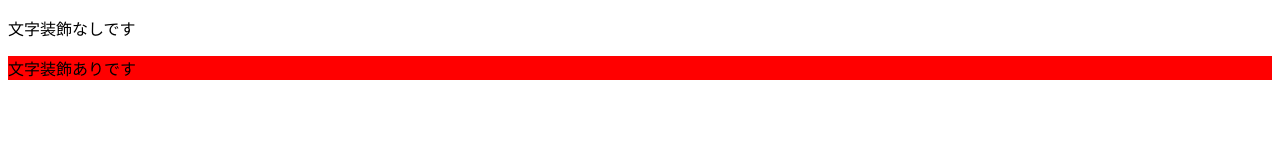
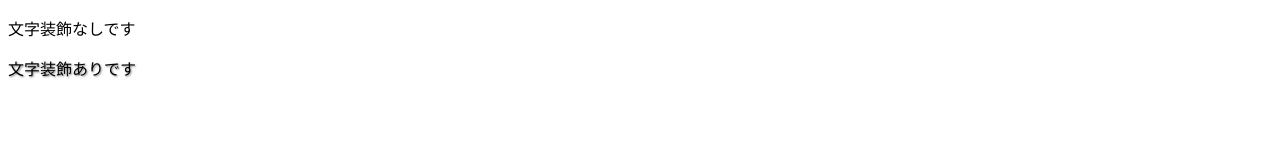
Before and after one commit to t-elmo/HTML, a plain HTML site: page text-decorations.html in a window 1280 px wide. Drawn offline with Linux system fonts and the light colour scheme.

Commit message:
文字に影

```diff
--- a/text-decorations.css
+++ b/text-decorations.css
@@ -1,4 +1,4 @@
 .decoration {
   /* ここにCSSを書いていきます */
-background-color: red;
+text-shadow: 1px 1px 2px gray;
 }
```
